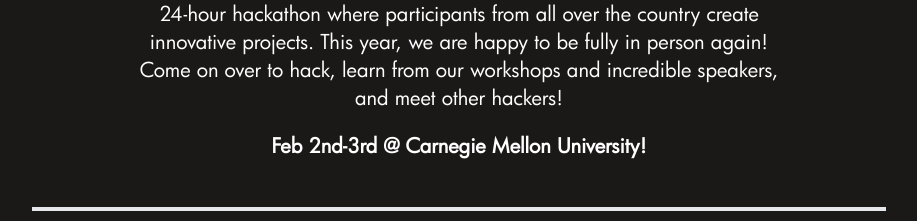
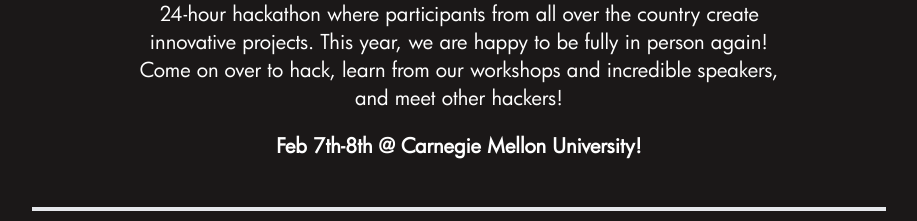
Before and after one commit to ScottyLabs/tartanhacks, a Next.js app: page / in a window 1280 px wide. Shown: the part 1022-1243 px from the top of the page, without its empty margins (181-1098 px from the left). Built offline with nearby package versions, Linux system fonts and the light colour scheme; a web font is replaced by a local one.

Commit message:
updated dates

```diff
--- a/src/components/About.tsx
+++ b/src/components/About.tsx
@@ -1,7 +1,7 @@
 export default function About() {
 	const aboutContent = `is the largest Hackathon at CMU! Organized by ScottyLabs, it's a 24-hour hackathon where participants from all over the country create innovative projects. This year, we are happy to be fully in person again! Come on over to hack, learn from our workshops and incredible speakers, and meet other hackers!`;
 
-	const details = `Feb 2nd-3rd @ Carnegie Mellon University!`;
+	const details = `Feb 7th-8th @ Carnegie Mellon University!`;
 
 	return (
 		<section className="pt-36 w-2/3 m-auto" id="about">
```
